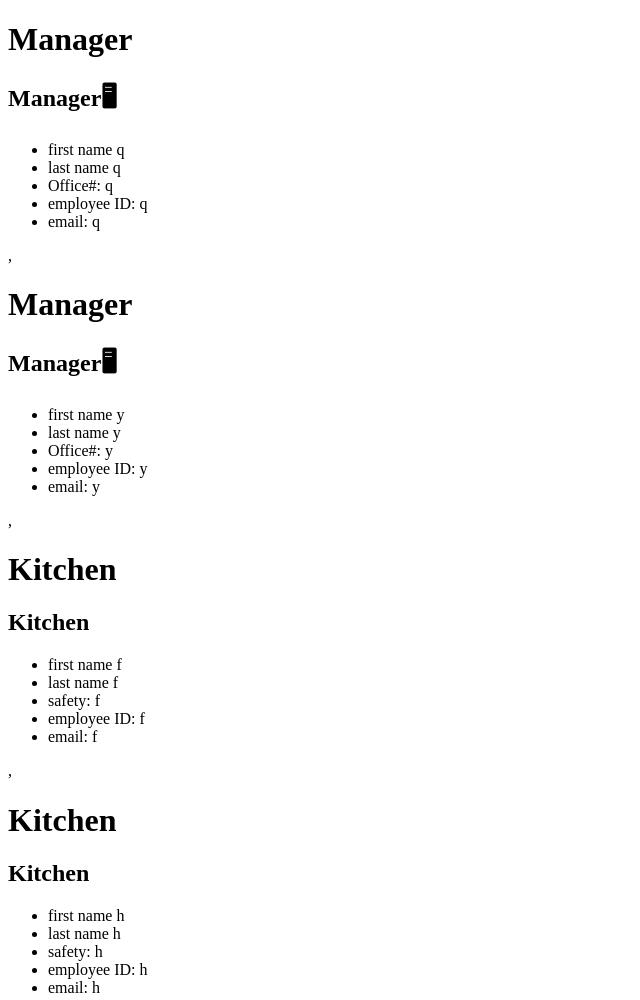
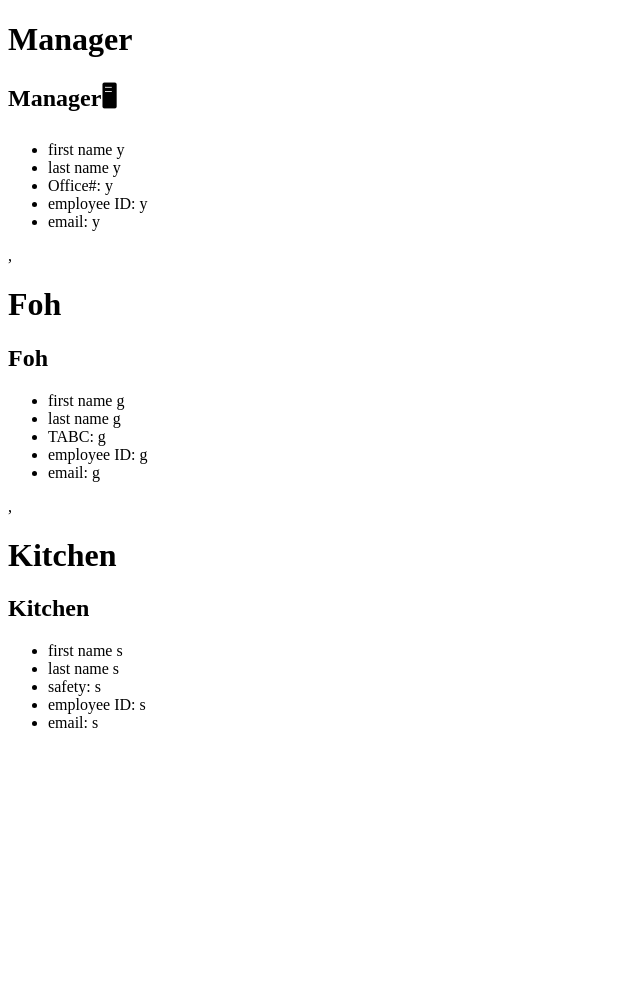
Before and after one commit to WeWantSomeMo/RastaPasta, a website: page RastaPasta.html in a window 1280 px wide. Shown: the whole page, without its empty margins (0-640 px from the left). After the commit the page ends 800 px from the top, so only its background shows below. Drawn offline with Linux system fonts and the light colour scheme.

Commit message:
Updated foh. Is functional

```diff
--- a/RastaPasta.html
+++ b/RastaPasta.html
@@ -16,22 +16,6 @@
             </div>
             <div class="card-body">
                 <ul class="list">
-                    <li class="info"> first name q</li>
-                    <li class="info"> last name q</li>
-                    <li class="info"> Office#: q</li>
-                    <li class="info"> employee ID: q</li>
-                    <li class="info"> email: q</li>
-                </ul>
-            </div>
-        </div>
-         ,
-        <div class="card">
-            <div class="card-header">
-                <h1 class="title"> Manager </h1>
-                <h2 class="role">Manager🖥</h2>
-            </div>
-            <div class="card-body">
-                <ul class="list">
                     <li class="info"> first name y</li>
                     <li class="info"> last name y</li>
                     <li class="info"> Office#: y</li>
@@ -43,16 +27,16 @@
          ,
         <div class="card">
             <div class="card-header">
-                <h1 class="title"> Kitchen </h1>
-                <h2 class="role">Kitchen</h2>
+                <h1 class="title"> Foh </h1>
+                <h2 class="role">Foh</h2>
             </div>
             <div class="card-body">
                 <ul class="list">
-                    <li class="info"> first name f</li>
-                    <li class="info"> last name f</li>
-                    <li class="info"> safety: f</li>
-                    <li class="info"> employee ID: f</li>
-                    <li class="info"> email: f</li>
+                    <li class="info"> first name g</li>
+                    <li class="info"> last name g</li>
+                    <li class="info"> TABC: g</li>
+                    <li class="info"> employee ID: g</li>
+                    <li class="info"> email: g</li>
                 </ul>
             </div>
         </div>
@@ -64,17 +48,14 @@
             </div>
             <div class="card-body">
                 <ul class="list">
-                    <li class="info"> first name h</li>
-                    <li class="info"> last name h</li>
-                    <li class="info"> safety: h</li>
-                    <li class="info"> employee ID: h</li>
-                    <li class="info"> email: h</li>
+                    <li class="info"> first name s</li>
+                    <li class="info"> last name s</li>
+                    <li class="info"> safety: s</li>
+                    <li class="info"> employee ID: s</li>
+                    <li class="info"> email: s</li>
                 </ul>
             </div>
         </div>
          </div>
-            <div id="" class="columns">
-
-        </div>
         </body>
         </html>
```
Also changed, not shown: generateHTML.js (+23 -4 lines), script.js (+8 -6 lines).
